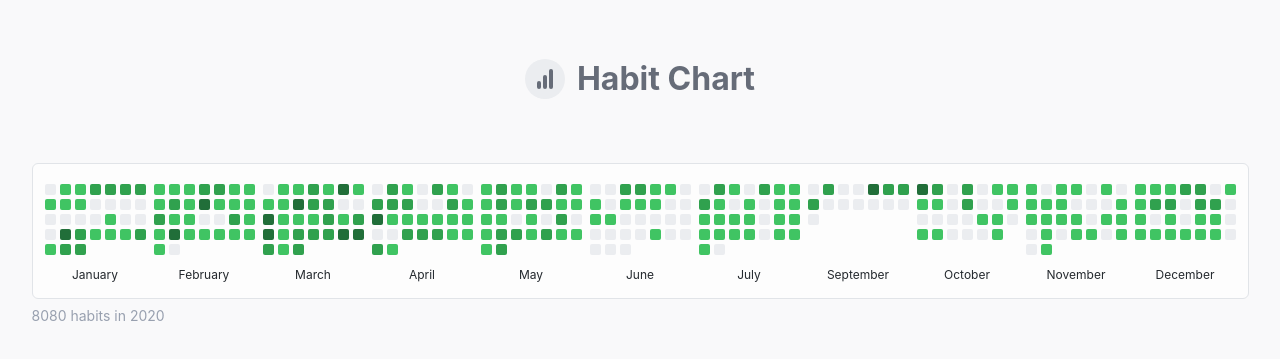
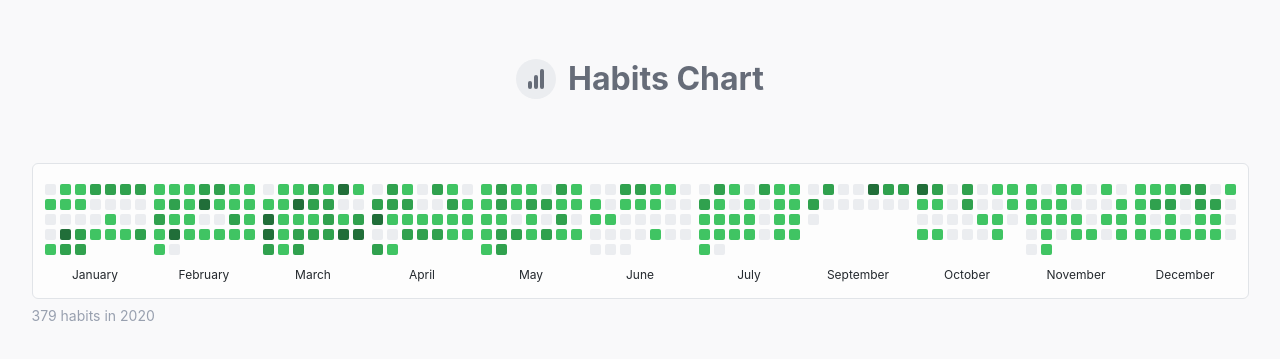
Before and after one commit to akramsaouri/habit-chart, a Next.js app: page / in a window 1280 px wide. Shown: the part 209-568 px from the top of the page. Built offline with nearby package versions, Linux system fonts and the light colour scheme.

Commit message:
add "totalYesCount"

```diff
--- a/pages/index.js
+++ b/pages/index.js
@@ -25,7 +25,7 @@ const activityToString = (yesCount, day, month) => {
   } on ${day} ${capitalize(month)}`;
 };
 
-export default function Home({ reports, year }) {
+export default function Home({ reports, meta }) {
   return (
     <>
       <Head>
@@ -52,7 +52,7 @@ export default function Home({ reports, year }) {
                 <path d="M6 20L6 16"></path>
               </svg>
             </span>
-            <span>Habit Chart</span>
+            <span>Habits Chart</span>
           </h1>
           <div className={styles.yearContainer}>
             {reports.map((report) => (
@@ -79,7 +79,9 @@ export default function Home({ reports, year }) {
               </div>
             ))}
           </div>
-          <p className={styles.subtitle}>8080 habits in {year}</p>
+          <p className={styles.subtitle}>
+            {meta.totalYesCount} habits in {meta.year}
+          </p>
         </div>
       </div>
     </>
@@ -103,14 +105,17 @@ export async function getStaticProps() {
   ];
   const dataCsvDirectory = path.join(process.cwd(), "/data");
   const filenames = fs.readdirSync(dataCsvDirectory);
+  let totalYesCount = 0;
   const reports = filenames.map((filename) => {
     const csvFilePath = path.join(dataCsvDirectory, filename);
     const dataCsvFile = fs.readFileSync(csvFilePath, "utf8");
-    const data = papa.parse(dataCsvFile, { header: true });
-    const report = data.data.map((row) => {
+    const parsedCsv = papa.parse(dataCsvFile, { header: true });
+    const report = parsedCsv.data.map((row) => {
+      const activity = calculateActivityFromRow(row);
+      totalYesCount += activity.yesCount;
       return {
         day: row[Object.keys(row)[0]], // TODO: fix this
-        activity: calculateActivityFromRow(row),
+        activity,
       };
     });
     return {
@@ -118,7 +123,7 @@ export async function getStaticProps() {
       data: report,
       meta: {
         date: getDateFromFilename(filename),
-        fields: data.meta.fields,
+        fields: parsedCsv.meta.fields,
       },
     };
   });
@@ -131,7 +136,10 @@ export async function getStaticProps() {
   return {
     props: {
       reports,
-      year: 2020, // TODO: make is dyanmic once we have more data for this year
+      meta: {
+        totalYesCount,
+        year: 2020, // TODO: make is dyanmic once we have more data for this year
+      },
     },
   };
 }
```
